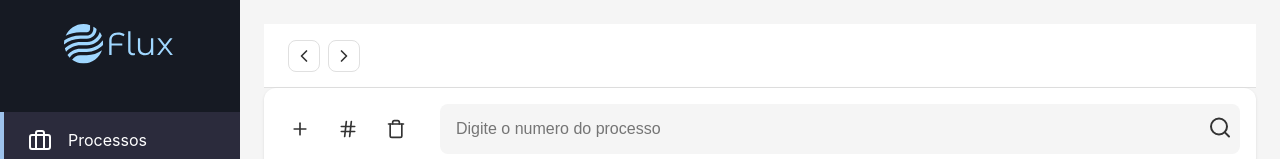
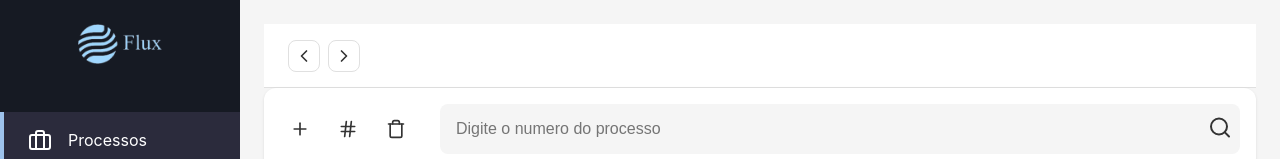
Before and after one commit to HenriqueMLima/Flux--Oficial, a plain HTML site: page FLUX/Processos/index.html in a window 1280 px wide. Shown: the top 159 px of the page. Drawn offline with nearby package versions, Linux system fonts and the light colour scheme.

Commit message:
ajuste logo

```diff
--- a/FLUX/Processos/index.html
+++ b/FLUX/Processos/index.html
@@ -16,7 +16,7 @@
   <div class="app-container">
     <aside class="sidebar">
       <div class="logo-container">
-        <img src="/Flux--Oficial/FLUX/imagens/logo.svg" alt="Logo do Flux" class="logo" />
+        <img src="../imagens/logo2.png" alt="Logo do Flux" class="logo" />
       </div>
       <nav class="sidebar-nav">
         <ul>
```
